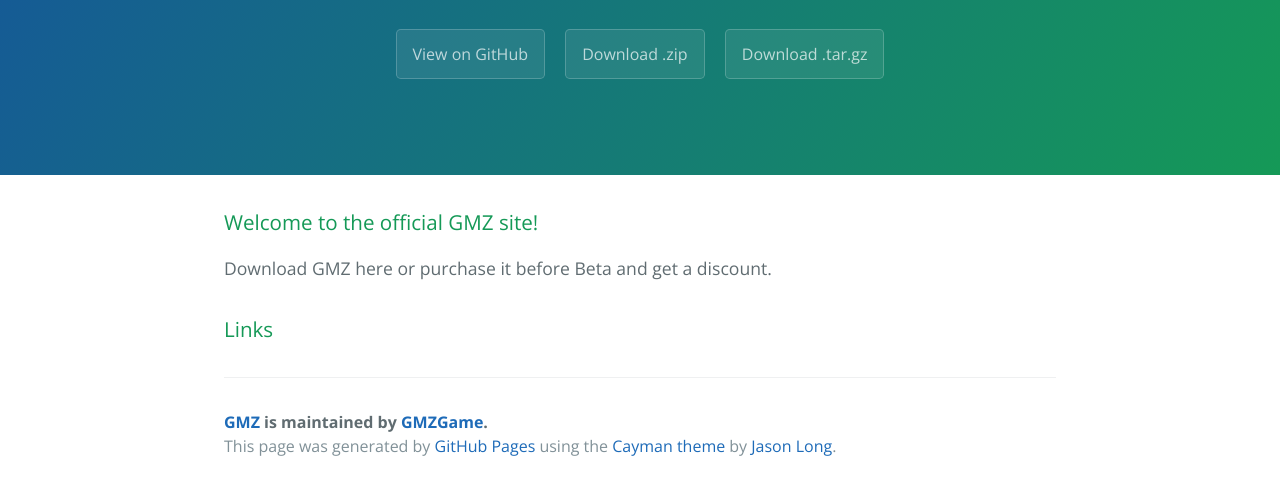
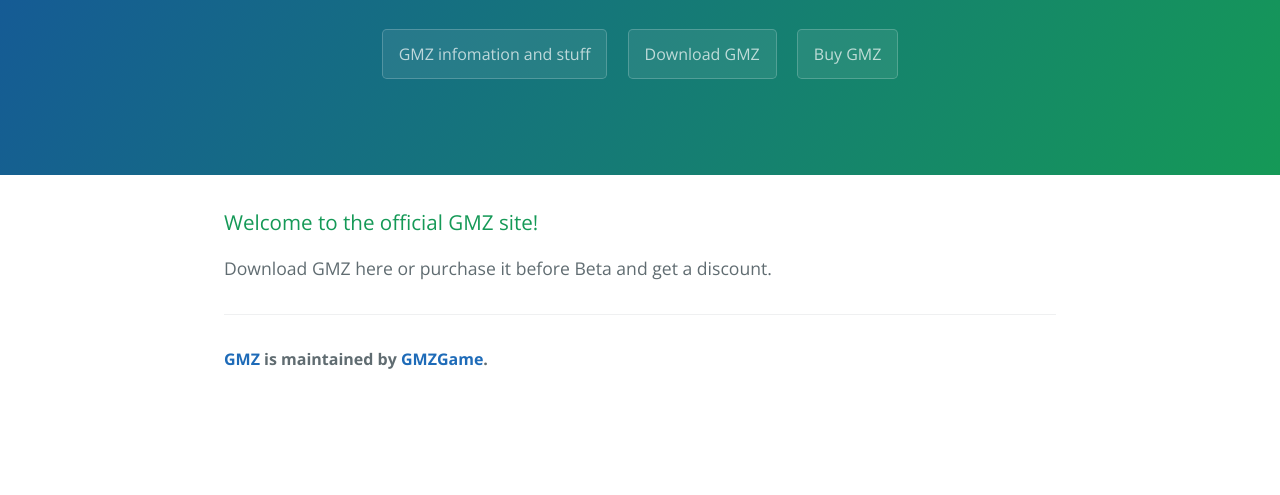
Before and after one commit to GMZGame/GMZ-Download, a plain HTML site: page index.html in a window 1280 px wide. Shown: the part 161-656 px from the top of the page. Drawn offline with nearby package versions, Linux system fonts and the light colour scheme.

Commit message:
Update index.html

```diff
--- a/index.html
+++ b/index.html
@@ -2,7 +2,7 @@
 <html lang="en-us">
   <head>
     <meta charset="UTF-8">
-    <title>GMZ by GMZGame</title>
+    <title>GMZ</title>
     <meta name="viewport" content="width=device-width, initial-scale=1">
     <link rel="stylesheet" type="text/css" href="stylesheets/normalize.css" media="screen">
     <link href='http://fonts.googleapis.com/css?family=Open+Sans:400,700' rel='stylesheet' type='text/css'>
@@ -13,9 +13,9 @@
     <section class="page-header">
       <h1 class="project-name">GMZ</h1>
       <h2 class="project-tagline"></h2>
-      <a href="https://github.com/GMZGame/GMZ-Download" class="btn">View on GitHub</a>
-      <a href="https://github.com/GMZGame/GMZ-Download/zipball/master" class="btn">Download .zip</a>
-      <a href="https://github.com/GMZGame/GMZ-Download/tarball/master" class="btn">Download .tar.gz</a>
+      <a href="https://github.com/GMZGame/" class="btn">GMZ infomation and stuff</a>
+      <a href="https://github.com/GMZGame/GMZ-Download/zipball/master" class="btn">Download GMZ</a>
+      <a href="https://github.com/GMZGame/GMZ-Download/tarball/master" class="btn">Buy GMZ</a>
     </section>
 
     <section class="main-content">
@@ -24,13 +24,10 @@
 
 <p>Download GMZ here or purchase it before Beta and get a discount.</p>
 
-<h3>
-<a id="links" class="anchor" href="#links" aria-hidden="true"><span class="octicon octicon-link"></span></a>Links</h3>
 
       <footer class="site-footer">
         <span class="site-footer-owner"><a href="https://github.com/GMZGame/GMZ-Download">GMZ</a> is maintained by <a href="https://github.com/GMZGame">GMZGame</a>.</span>
 
-        <span class="site-footer-credits">This page was generated by <a href="https://pages.github.com">GitHub Pages</a> using the <a href="https://github.com/jasonlong/cayman-theme">Cayman theme</a> by <a href="https://twitter.com/jasonlong">Jason Long</a>.</span>
       </footer>
 
     </section>
```
